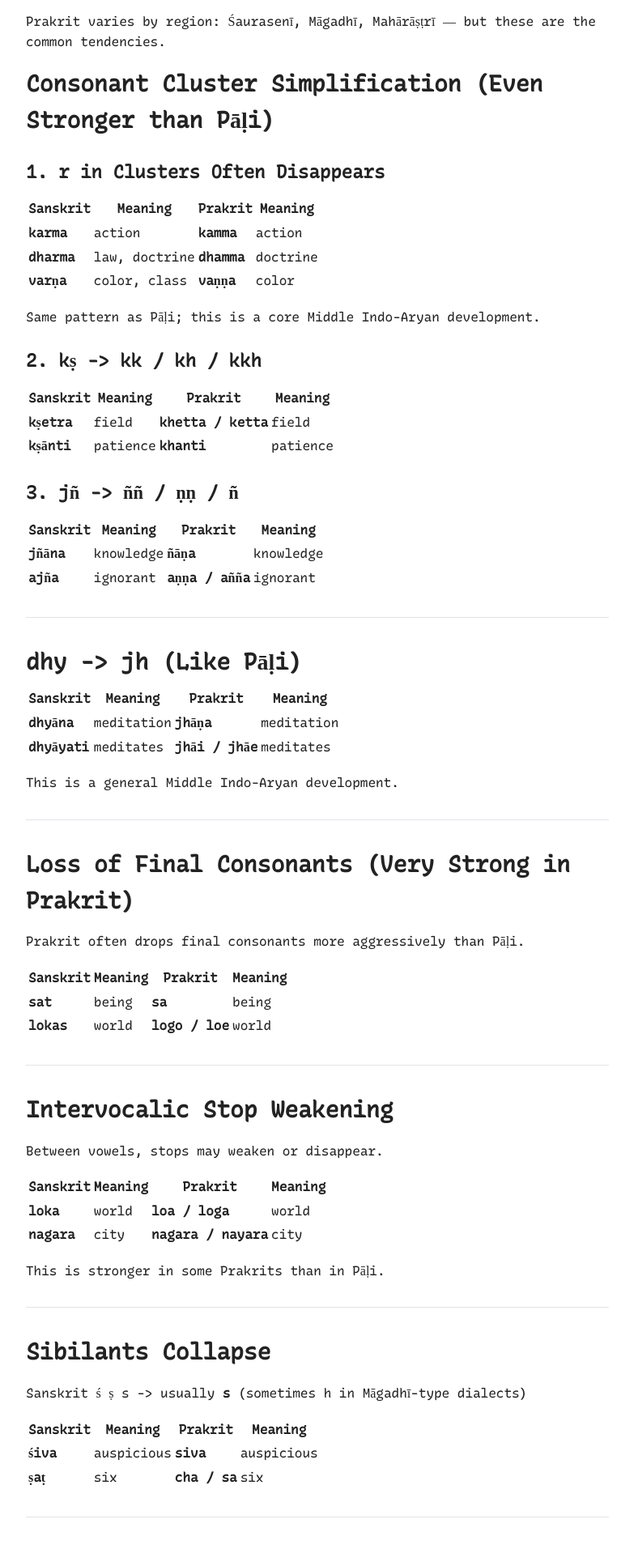
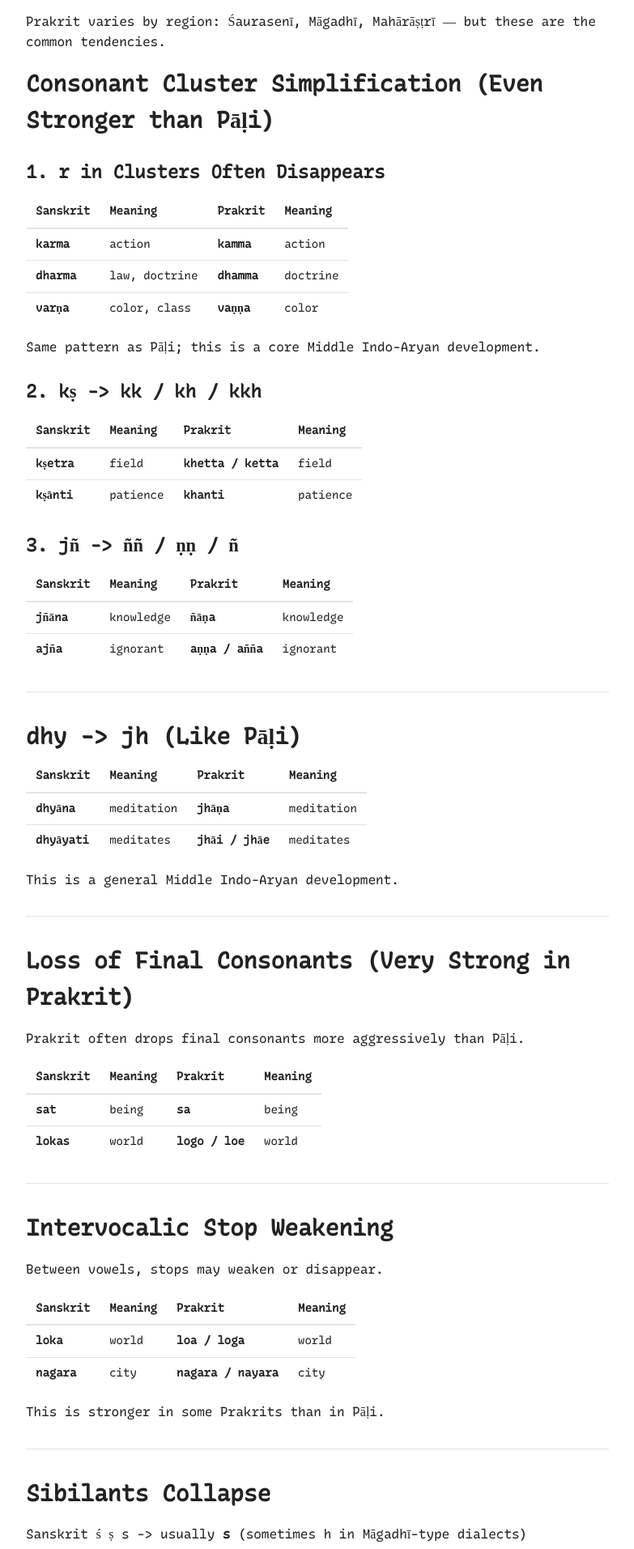
Before and after one commit to carun/carun.github.io, a Jekyll site: the page built from _posts/2026-02-15-sanskrit-to-prakrit-word-shifts.md, in a window 1280 px wide. Shown: the part 655-2568 px from the top of the page at 81% size, without its empty margins (248-1031 px from the left). Built offline with Jekyll 4.4.1, drawn with Linux system fonts in a browser that asks for light colours; some of the changed text lies outside the part shown.

Commit message:
chore: add table styling for blog posts
Signed-off-by: Arun <visionofarun@gmail.com>

```diff
--- a/_posts/2026-02-15-sanskrit-to-prakrit-word-shifts.md
+++ b/_posts/2026-02-15-sanskrit-to-prakrit-word-shifts.md
@@ -91,8 +91,8 @@ Sanskrit ś ṣ s -> usually **s** (sometimes h in Māgadhī-type dialects)
 | **maitrī**  | loving-kindness | **metti**  | loving-kindness |
 | **gaurava** | respect         | **garava** | respect         |
 
-ai -> e
-au -> o
+* ai -> e
+* au -> o
 
 ---
 
--- a/_sass/_base.scss
+++ b/_sass/_base.scss
@@ -134,6 +134,34 @@ blockquote {
   color: var(--muted);
 }
 
+table {
+  width: 100%;
+  border-collapse: collapse;
+  margin-bottom: 1rem;
+  font-size: 0.875rem;
+  overflow-x: auto;
+  display: block;
+}
+
+thead {
+  border-bottom: 2px solid var(--border);
+}
+
+th {
+  text-align: left;
+  padding: 0.5rem 0.75rem;
+  font-weight: bold;
+}
+
+td {
+  padding: 0.5rem 0.75rem;
+  border-bottom: 1px solid var(--border);
+}
+
+tr:last-child td {
+  border-bottom: none;
+}
+
 img {
   max-width: 100%;
   height: auto;
```
